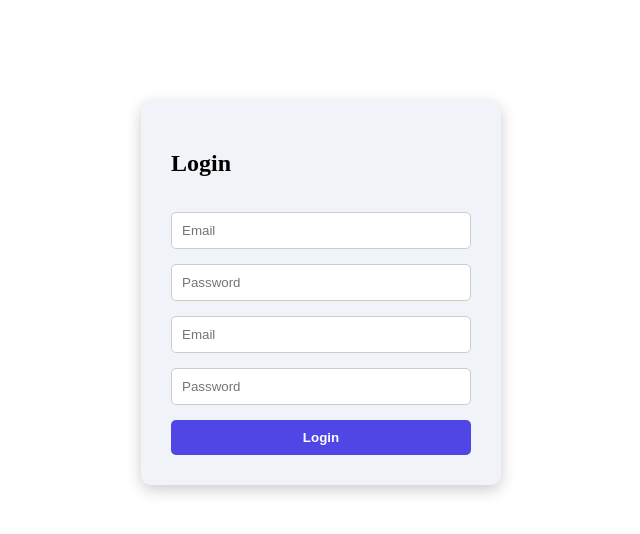
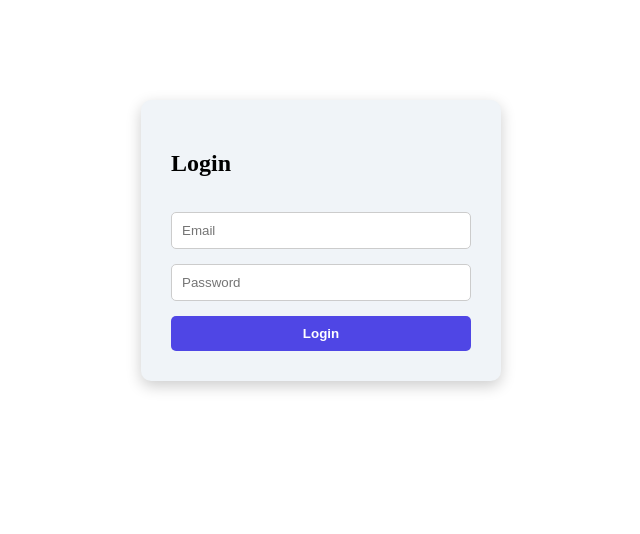
Before and after one commit to Jdionisr/app-asistencias, a Vue app: page / in a window 1280 px wide. Shown: the top 534 px of the page, without its empty margins (319-959 px from the left). Built offline with nearby package versions, Linux system fonts and the light colour scheme; the HTML template or start-up script is replaced by a standard one.

Commit message:
fix: eliminar inputs duplicados en LoginForm.vue

```diff
--- a/src/componentes/LoginForm.vue
+++ b/src/componentes/LoginForm.vue
@@ -12,17 +12,6 @@
       :value="password"
       @input="$emit('update:password', ($event.target as HTMLInputElement)?.value)"
     />
-      <input
-        placeholder="Email"
-        :value="email"
-        @input="$emit('update:email', ($event.target as HTMLInputElement)?.value)"
-      />
-      <input
-        placeholder="Password"
-        type="password"
-        :value="password"
-        @input="$emit('update:password', ($event.target as HTMLInputElement)?.value)"
-      />
     <button @click="$emit('submit')" :disabled="loading">
       {{ loading ? 'Cargando...' : 'Login' }}
     </button>
```
